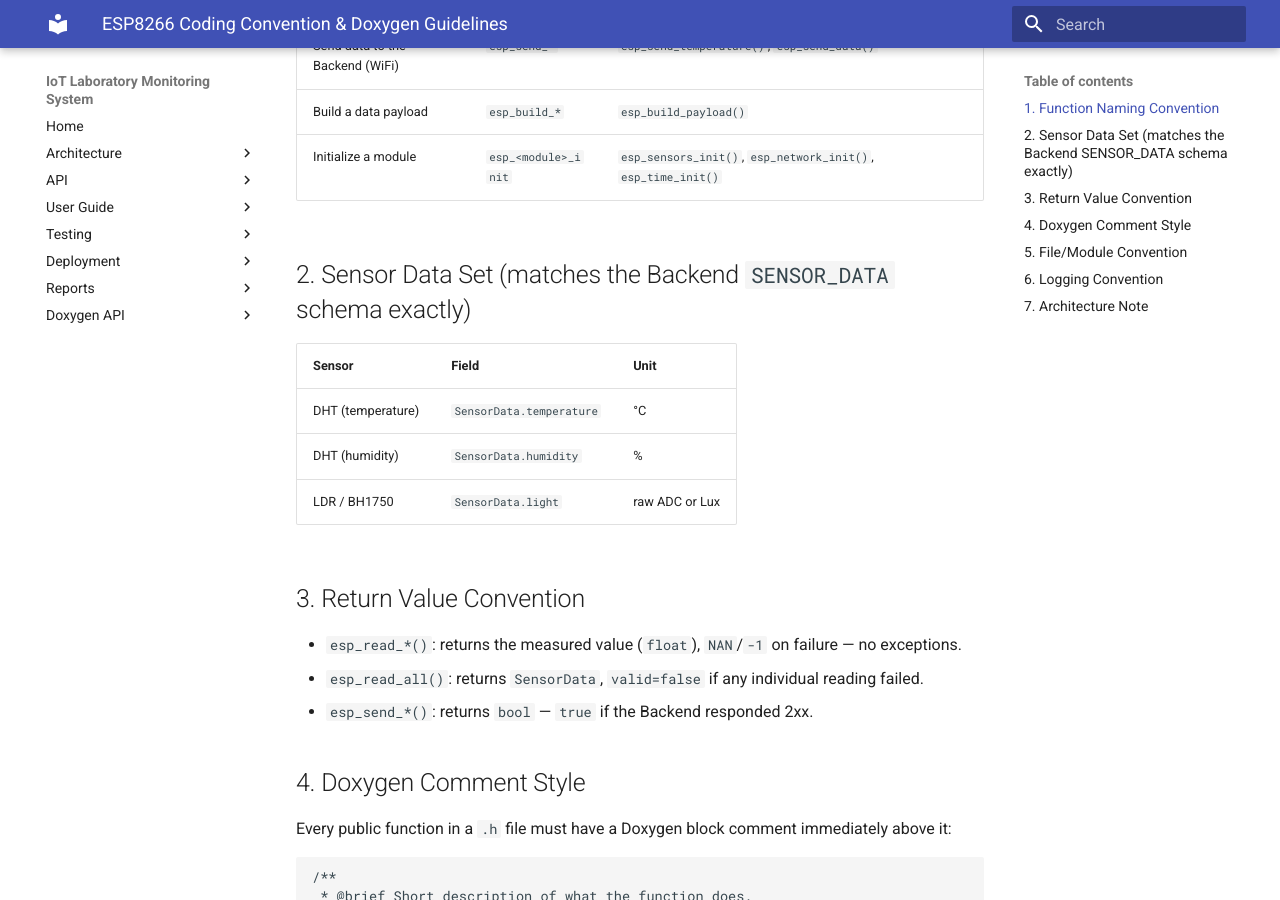
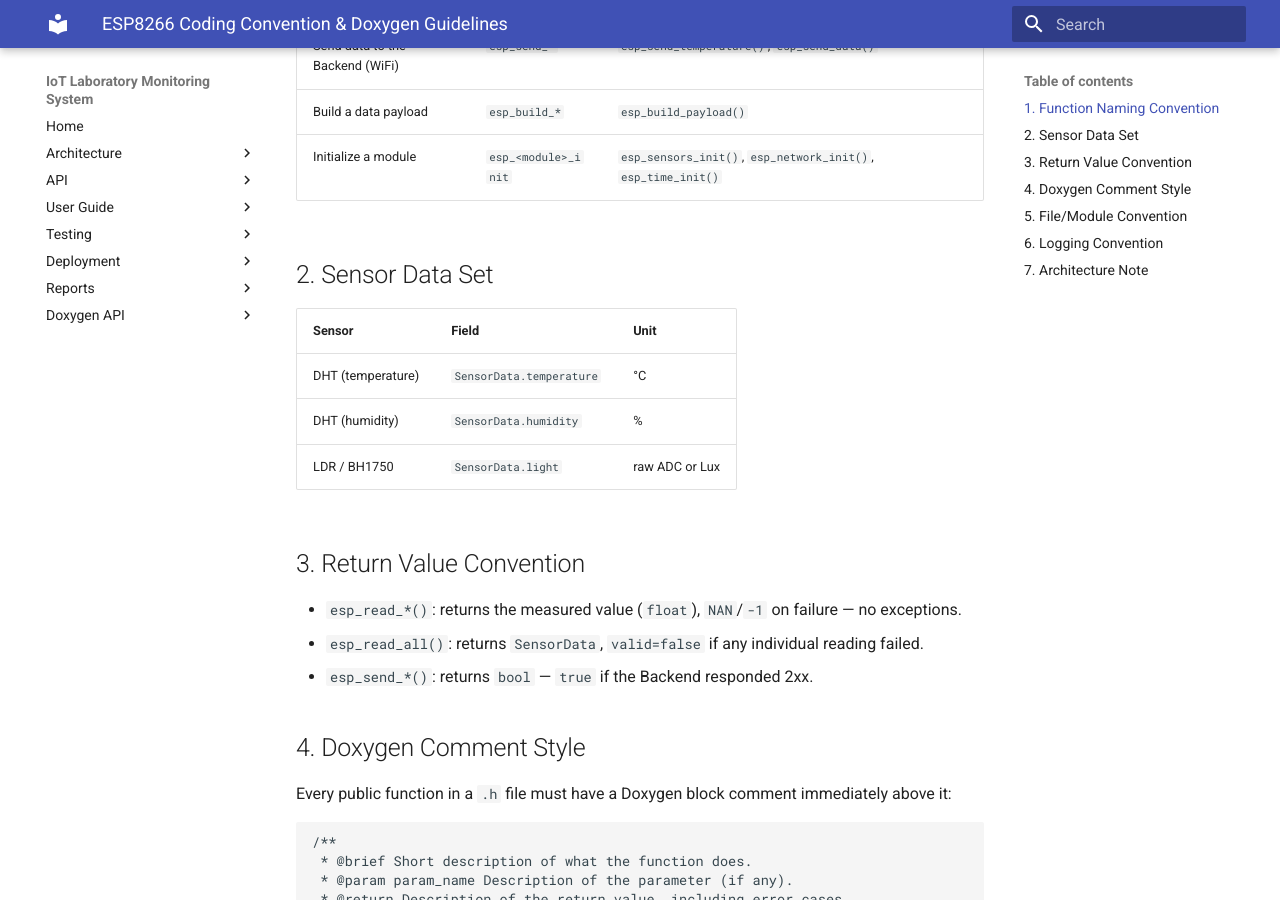
Before and after one commit to jostran1406/Phase_2_Group_11, an MkDocs documentation site: the page built from docs/doxygen/esp8266_coding_convention.md, in a window 1280 px wide and 900 px high, scrolled down 361 px. Built offline with MkDocs 1.6.1 and Material for MkDocs 9.7.7, drawn with Linux system fonts in a browser that asks for light colours.

```diff
--- a/docs/doxygen/esp8266_coding_convention.md
+++ b/docs/doxygen/esp8266_coding_convention.md
@@ -9,7 +9,7 @@
 | Build a data payload | `esp_build_*` | `esp_build_payload()` |
 | Initialize a module | `esp_<module>_init` | `esp_sensors_init()`, `esp_network_init()`, `esp_time_init()` |
 
-## 2. Sensor Data Set (matches the Backend `SENSOR_DATA` schema exactly)
+## 2. Sensor Data Set
 | Sensor | Field | Unit |
 |---|---|---|
 | DHT (temperature) | `SensorData.temperature` | °C |
```
